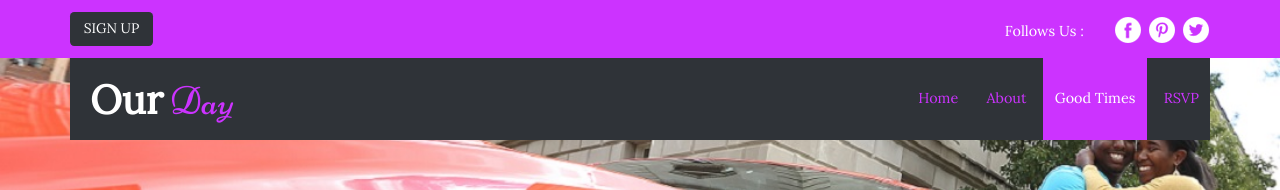
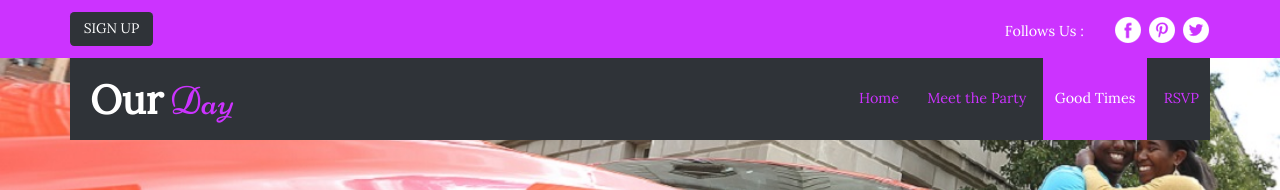
Before and after one commit to watchdakid/watchdakid.github.io, a plain HTML site: page moments.html in a window 1280 px wide. Shown: the top 190 px of the page. Drawn offline with Linux system fonts and the light colour scheme.

Commit message:
Text fixes

```diff
--- a/moments.html
+++ b/moments.html
@@ -53,7 +53,7 @@ Smartphone Compatible web template, free webdesigns for Nokia, Samsung, LG, Sony
 						<div class="top-menu">
 								<ul class="nav">
 									<li class="hvr-sweep-to-bottom"><a href="index.html">Home</a></li>
-									<li class="hvr-sweep-to-bottom"><a href="about.html">About</a></li>
+									<li class="hvr-sweep-to-bottom"><a href="about.html">Meet the Party</a></li>
 									<li class="hvr-sweep-to-bottom cap"><a href="moments.html">Good Times</a></li>
 									<li class="hvr-sweep-to-bottom"><a href="contact.html">RSVP</a></li>
 								</ul>
```
Also changed, not shown: signup.html (+1 -1 lines).
